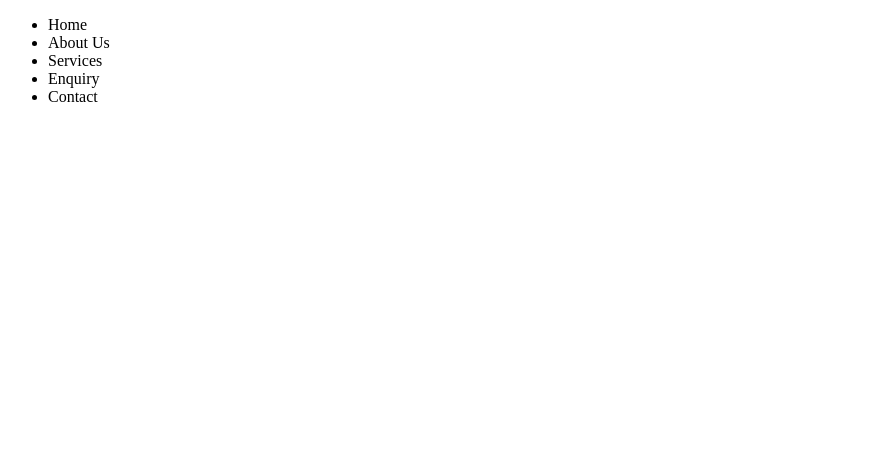
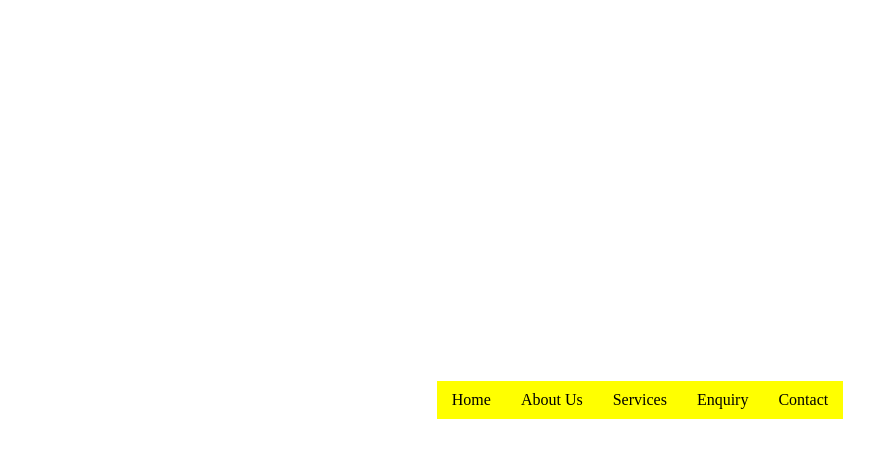
Before and after one commit to kushkhurana/hospital, a plain HTML site: page index.html in a window 1280 px wide. Shown: the whole page, without its empty margins (0-874 px from the left). Drawn offline with Linux system fonts and the light colour scheme.

Commit message:
menu css added

```diff
--- a/index.html
+++ b/index.html
@@ -2,14 +2,46 @@
 <html>
 <head>
 	<title>Hospital Manufacturer</title>
+	<style>
+		body
+		{
+			margin:0;
+			padding:0;
+			display: flex;
+			justify-content: center;
+			align-items: center;
+			height: 100vh;
+		}
+		ul
+		{
+			list-style: none;
+			background-color: yellow;
+			margin:0;
+			padding:0;
+		}
+		ul li
+		{
+			float: left;
+			text-align: center;
+		}
+		ul li a
+		{
+			display: inline-block;
+			padding:10px 15px;
+			text-align: center;
+			background-color: yellow;
+			color:black;
+			text-decoration: none;
+		}
+	</style>
 </head>
 <body>
 <ul>
-<li>Home</li>
-<li>About Us</li>
-<li>Services</li>
-<li>Enquiry</li>
-<li>Contact</li>
+<li><a href="#">Home</a></li>
+<li><a href="#">About Us</a></li>
+<li><a href="#">Services</a></li>
+<li><a href="#">Enquiry</a></li>
+<li><a href="#">Contact</a></li>
 </ul>
 </body>
 </html>
```
